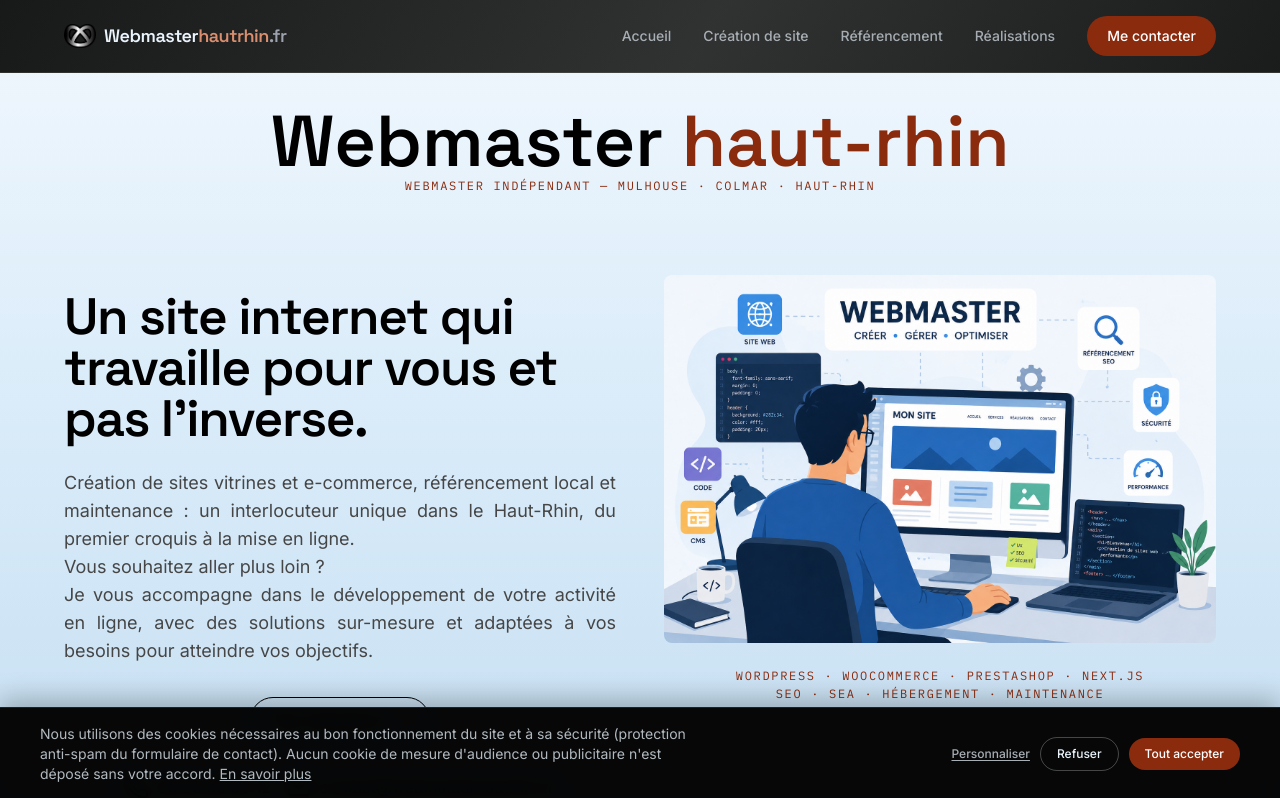
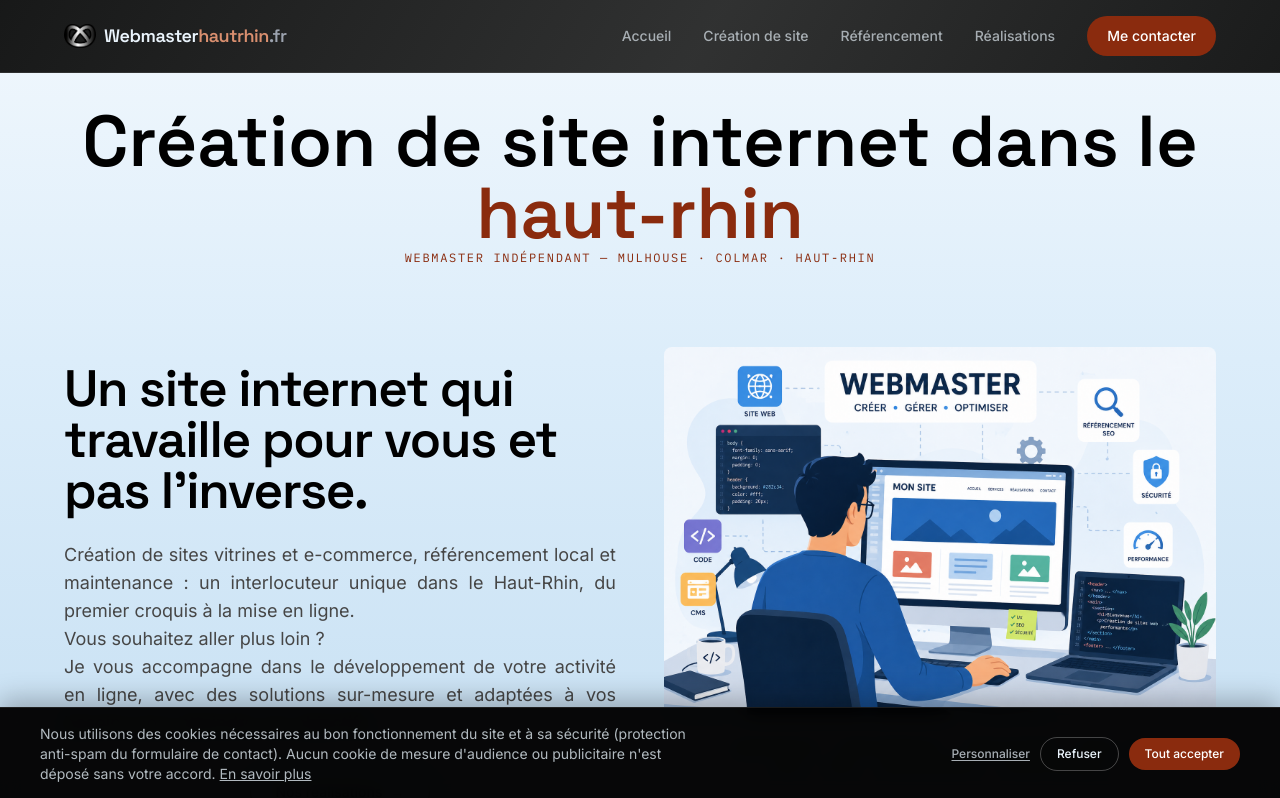
Before and after one commit to WebaHR/webmasterhautrhin.fr, a Next.js app: page / in a window 1280 px wide. Shown: the top 798 px of the page. Built offline with nearby package versions, Linux system fonts and the light colour scheme.

Commit message:
Update Hero component title and subtitle

```diff
--- a/components/Hero.tsx
+++ b/components/Hero.tsx
@@ -13,7 +13,8 @@ export default function Hero() {
   return (
     <section className="relative overflow-hidden border-b border-line">
       <h1 className="mt-8 text-center font-display text-4xl font-semibold text-ink sm:text-5xl md:text-6xl lg:text-7xl">
-  Webmaster
+  Création de site internet
+        dans le
   <span className="text-accent"> haut-rhin</span>
 </h1>
           <h2 className="eyebrow text-center">Webmaster indépendant — Mulhouse · Colmar · Haut-Rhin</h2>
```
